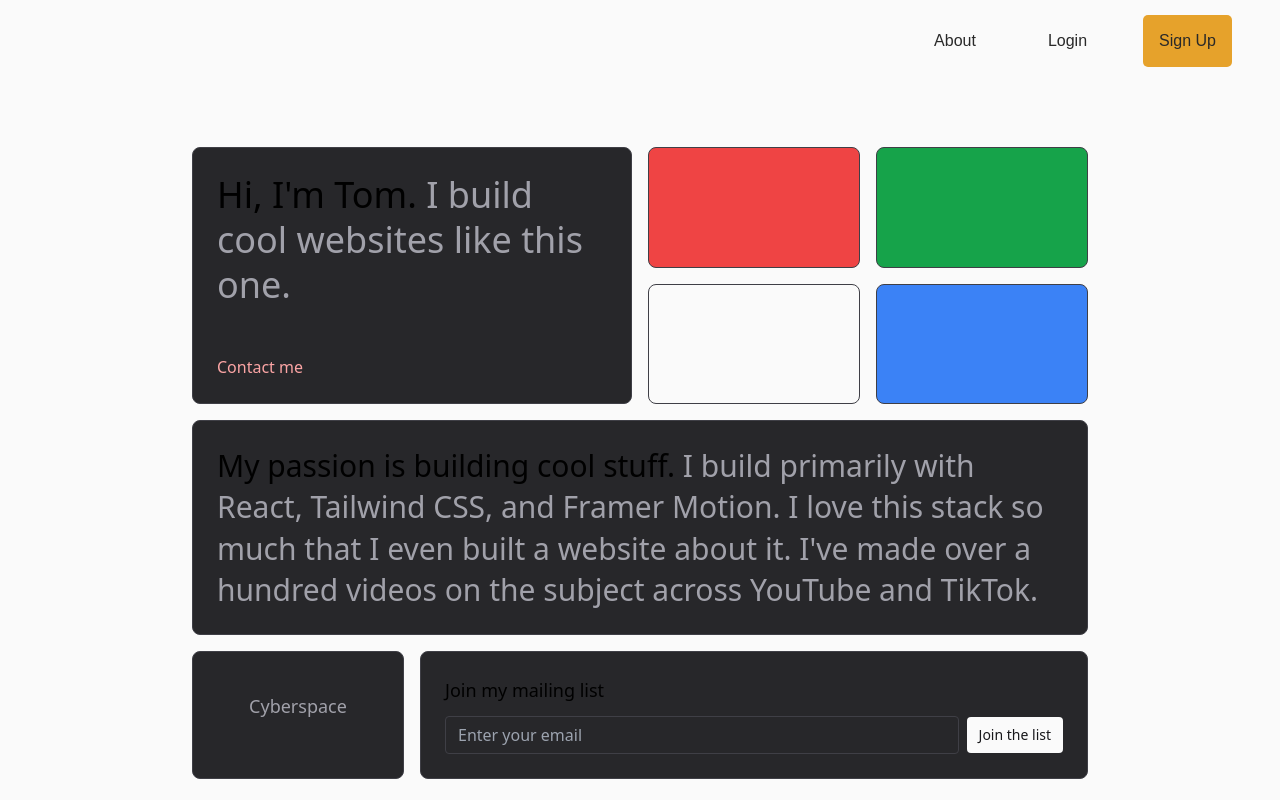
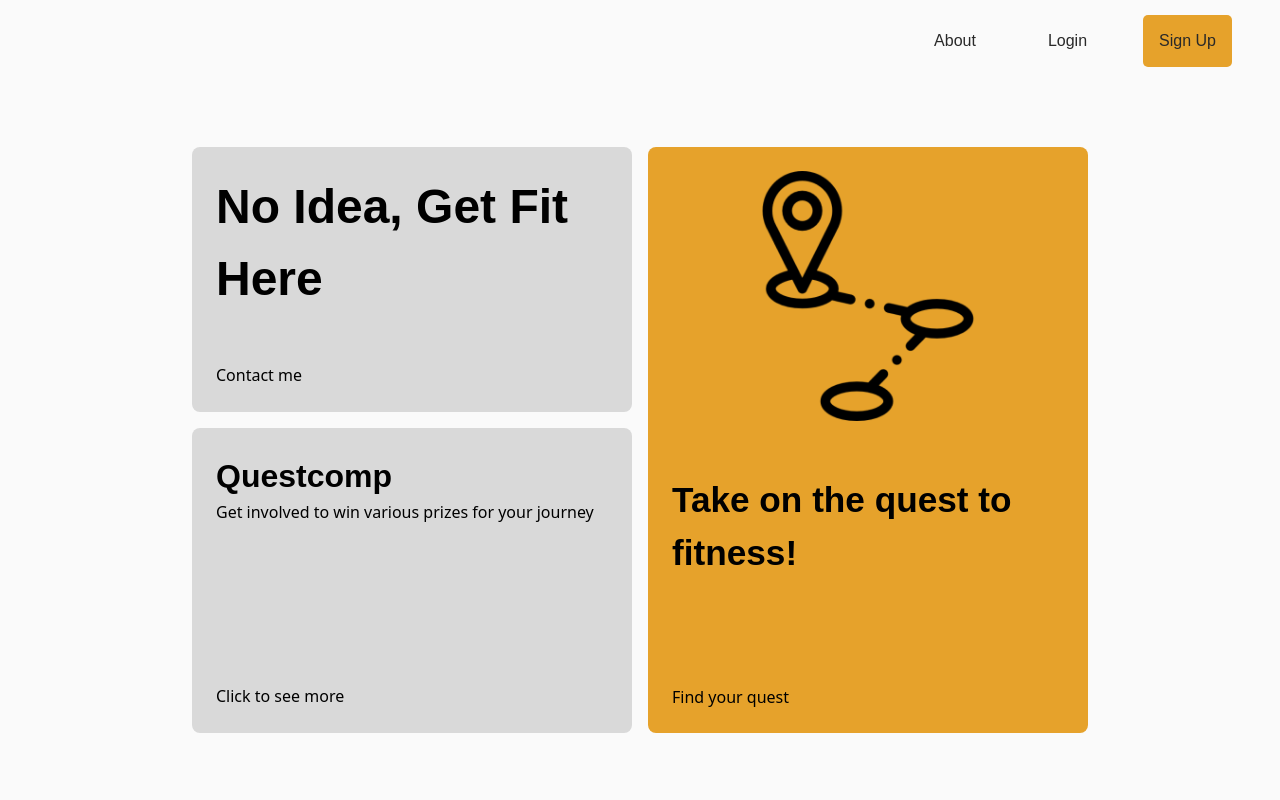
Before and after one commit to Nathan-47/fitrquest, a React (Vite) app: page / in a window 1280 px wide. Built offline with nearby package versions, Linux system fonts and the light colour scheme; a web font is replaced by a local one.

Commit message:
landing content updated

```diff
--- a/src/components/RevealBento.jsx
+++ b/src/components/RevealBento.jsx
@@ -1,10 +1,9 @@
-
+"use strict";
 
 import React from 'react';
 import { motion } from "framer-motion";
 import { twMerge } from "tailwind-merge";
-// import { FiArrowRight, FiMail, FiMapPin } from "react-icons/fi";
-// import { SiGithub, SiTiktok, SiTwitter, SiYoutube } from "react-icons/si";
+import journey1 from '../images/journey_pic.png';
 
 
 const RevealBento = () => {
@@ -13,15 +12,13 @@ const RevealBento = () => {
         initial="initial"
         animate="animate"
         transition={{
-          staggerChildren: 0.05,
+          staggerChildren: 0.08,
         }}
         className="mx-auto grid max-w-4xl grid-flow-dense grid-cols-12 gap-4"
       >
         <HeaderBlock />
-        <SocialsBlock />
+        <QuestBlock />
         <AboutBlock />
-        <LocationBlock />
-        <EmailListBlock />
       </motion.div>
   );
 };
@@ -57,147 +54,52 @@ const Block = ({ className, ...rest }) => {
 };
 
 const HeaderBlock = () => (
-  <Block className="col-span-12 row-span-2 md:col-span-6">
-    <h1 className="mb-12 text-4xl font-medium leading-tight">
-      Hi, I'm Tom.{" "}
-      <span className="text-zinc-400">
-        I build cool websites like this one.
-      </span>
-    </h1>
+  <Block
+  whileHover={{
+    scale: 1.03,
+  }}
+  className="col-span-12 row-span-1 md:col-span-6" id="landing-card">
+    <p className='landing-title'>No Idea, Get Fit Here</p>
     <a
-      href="#"
-      className="flex items-center gap-1 text-red-300 hover:underline"
-    >
-      Contact me
-      {/* <FiArrowRight /> */}
+    href="#"
+    className="flex items-center gap-1">Contact me
     </a>
   </Block>
 );
 
-const SocialsBlock = () => (
+const QuestBlock = () => (
   <>
     <Block
       whileHover={{
-        rotate: "2.5deg",
-        scale: 1.1,
+        scale: 1.03,
       }}
-      className="col-span-6 bg-red-500 md:col-span-3"
+      className="col-span-6 row-span-2 md:col-span-6" id="quest-card"
     >
+      <img className="journey-hero" src={journey1} />
+      <p className='quest-title'>Take on the quest to fitness!</p>
       <a
-        href="#"
-        className="grid h-full place-content-center text-3xl text-white"
-      >
-        {/* <SiYoutube /> */}
-      </a>
-    </Block>
-    <Block
-      whileHover={{
-        rotate: "-2.5deg",
-        scale: 1.1,
-      }}
-      className="col-span-6 bg-green-600 md:col-span-3"
-    >
-      <a
-        href="#"
-        className="grid h-full place-content-center text-3xl text-white"
-      >
-        {/* <SiGithub /> */}
-      </a>
-    </Block>
-    <Block
-      whileHover={{
-        rotate: "-2.5deg",
-        scale: 1.1,
-      }}
-      className="col-span-6 bg-zinc-50 md:col-span-3"
-    >
-      <a
-        href="#"
-        className="grid h-full place-content-center text-3xl text-black"
-      >
-        {/* <SiTiktok /> */}
-      </a>
-    </Block>
-    <Block
-      whileHover={{
-        rotate: "2.5deg",
-        scale: 1.1,
-      }}
-      className="col-span-6 bg-blue-500 md:col-span-3"
-    >
-      <a
-        href="#"
-        className="grid h-full place-content-center text-3xl text-white"
-      >
-        {/* <SiTwitter /> */}
+      href="#"
+      className="flex items-center gap-1 text-black-800 hover:underline"> Find your quest
       </a>
     </Block>
   </>
 );
 
 const AboutBlock = () => (
-  <Block className="col-span-12 text-3xl leading-snug">
-    <p>
-      My passion is building cool stuff.{" "}
-      <span className="text-zinc-400">
-        I build primarily with React, Tailwind CSS, and Framer Motion. I love
-        this stack so much that I even built a website about it. I've made over
-        a hundred videos on the subject across YouTube and TikTok.
-      </span>
-    </p>
+  <>
+  <Block
+    whileHover={{
+    scale: 1.03,
+    }}
+  className="col-span-6 text-3x1" id="landing-card">
+    <p className='comp-title'>Questcomp</p>
+    <p className='comp-text'>Get involved to win various prizes for your journey</p>
+    <a
+      href="#"
+      className="flex items-center gap-1 text-black-800 hover:underline"> Click to see more
+      </a>
   </Block>
+  </>
 );
 
-const LocationBlock = () => (
-  <Block className="col-span-12 flex flex-col items-center gap-4 md:col-span-3">
-    <div className="text-3xl" />
-    <p className="text-center text-lg text-zinc-400">Cyberspace</p>
-  </Block>
-);
-
-const EmailListBlock = () => (
-  <Block className="col-span-12 md:col-span-9">
-    <p className="mb-3 text-lg">Join my mailing list</p>
-    <form
-      onSubmit={(e) => e.preventDefault()}
-      className="flex items-center gap-2"
-    >
-      <input
-        type="email"
-        placeholder="Enter your email"
-        className="w-full rounded border border-zinc-700 bg-zinc-800 px-3 py-1.5 transition-colors focus:border-red-300 focus:outline-0"
-      />
-      <button
-        type="submit"
-        className="flex items-center gap-2 whitespace-nowrap rounded bg-zinc-50 px-3 py-2 text-sm font-medium text-zinc-900 transition-colors hover:bg-zinc-300"
-      >
-        {/* <FiMail />  */}
-        Join the list
-      </button>
-    </form>
-  </Block>
-);
-
-const Logo = () => {
-  return (
-    <svg
-      width="40"
-      height="auto"
-      viewBox="0 0 50 39"
-      fill="none"
-      xmlns="http://www.w3.org/2000/svg"
-      className="mx-auto mb-12 fill-zinc-50"
-    >
-      <path
-        d="M16.4992 2H37.5808L22.0816 24.9729H1L16.4992 2Z"
-        stopColor="#000000"
-      ></path>
-      <path
-        d="M17.4224 27.102L11.4192 36H33.5008L49 13.0271H32.7024L23.2064 27.102H17.4224Z"
-        stopColor="#000000"
-      ></path>
-    </svg>
-  );
-};
-
 export default RevealBento;
```
